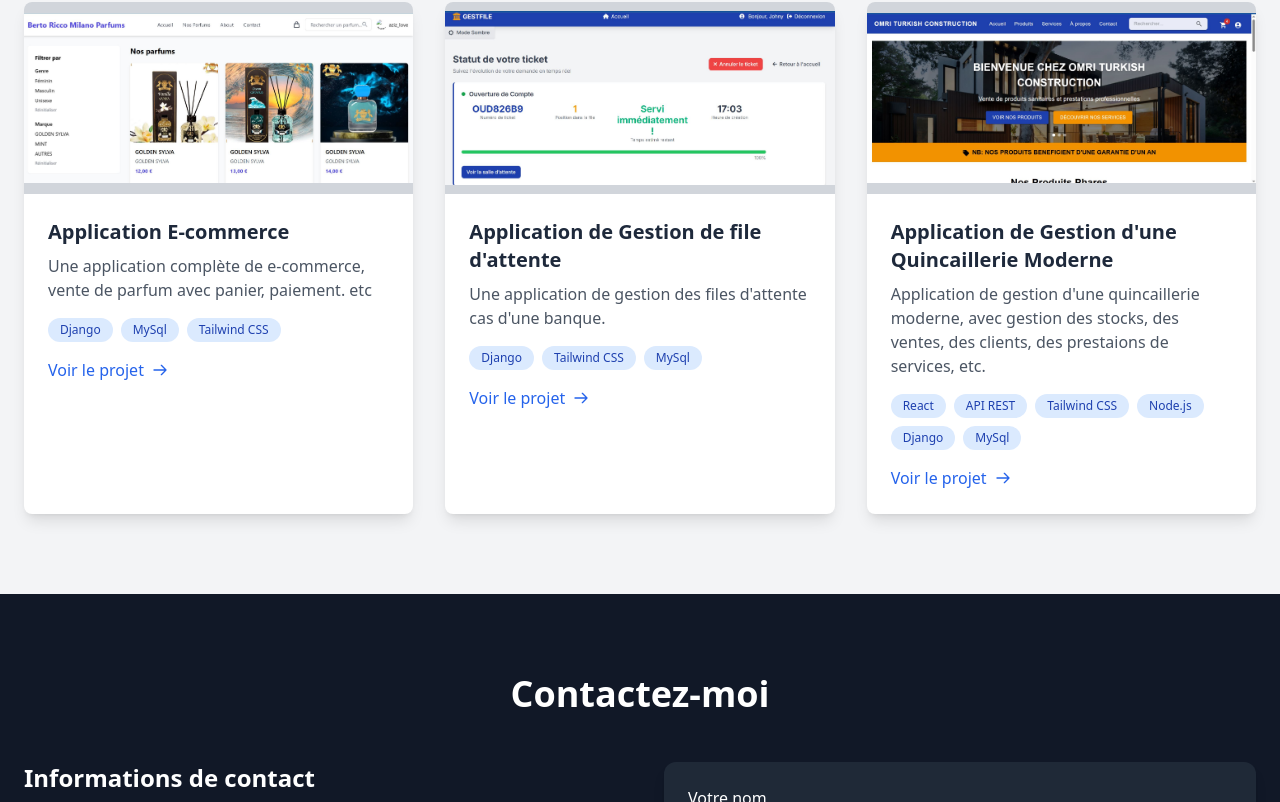
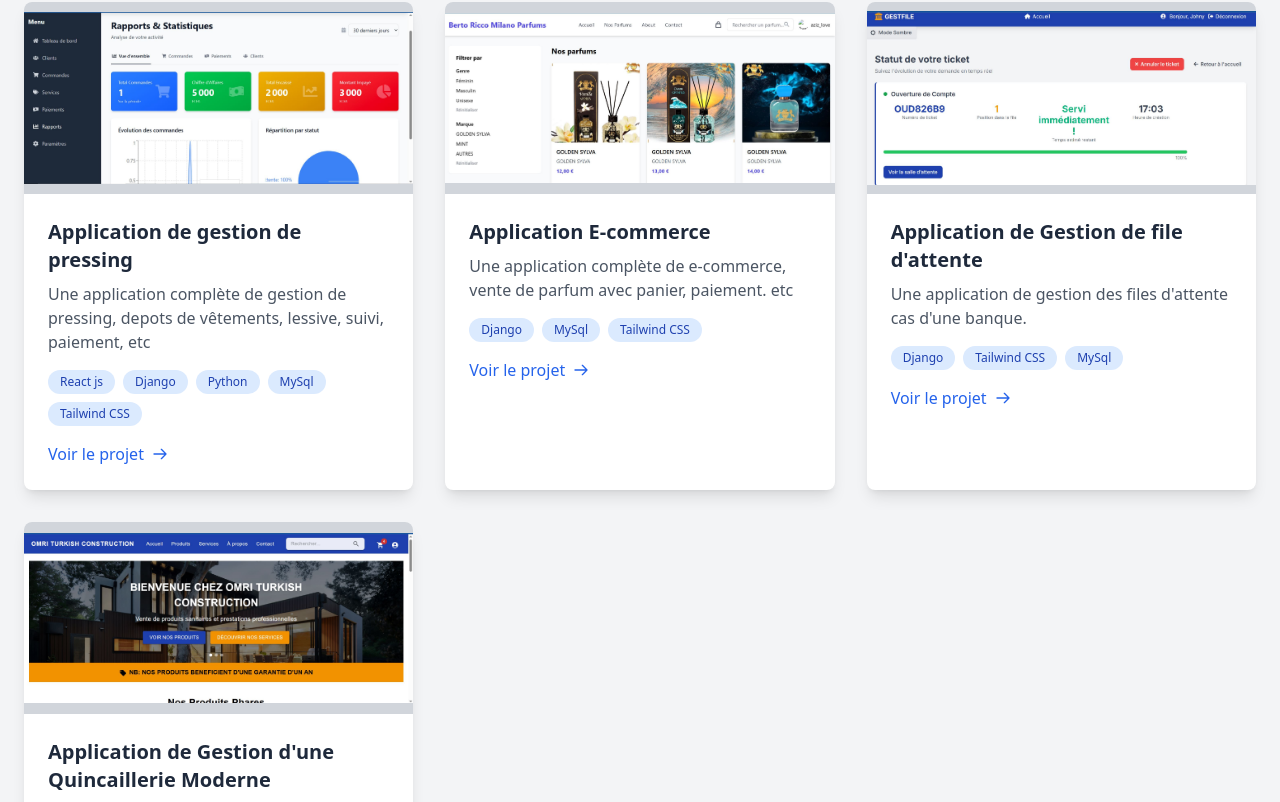
Before and after one commit to azizbaba237/babacv, a React (Create React App) app: page / in a window 1280 px wide. Shown: the part 2875-3677 px from the top of the page. Built offline with nearby package versions, Linux system fonts and the light colour scheme.

Commit message:
couleur des textes modifiée

```diff
--- a/src/components/About.jsx
+++ b/src/components/About.jsx
@@ -4,7 +4,7 @@ const About = () => {
   return (
     <section id="about" className="py-20 bg-gray-100">
       <div className="container mx-auto px-6">
-        <h2 className="text-3xl md:text-4xl font-bold text-center mb-12">
+        <h2 className="text-3xl md:text-4xl font-bold text-center text-dark mb-12">
           À propos de moi
         </h2>
 
@@ -19,15 +19,15 @@ const About = () => {
           </div>
 
           <div className="md:w-2/3 md:pl-12">
-            <p className="text-lg mb-4">
+            <p className="text-lg mb-4 text-dark">
               Passionné par l'informatique plus precisément le développement, j'aime
               créer des applications performantes et esthétiques.
             </p>
-            <p className="text-lg mb-4">
+            <p className="text-lg mb-4 text-dark">
               Diplômé en Génie Logiciel, j'ai travaillé sur divers projets
               allant des sites vitrines aux applications complexes.
             </p>
-            <p className="text-lg mb-6">
+            <p className="text-lg mb-6 text-dark">
               En dehors du code, j'aime le voyage, ce qui m'aide à garder un
               esprit créatif et ouvert.
             </p>
@@ -35,15 +35,15 @@ const About = () => {
             <div className="flex flex-wrap gap-4">
               <div className="bg-white p-4 rounded-lg shadow-md">
                 <h3 className="font-bold text-blue-600">+5 ans</h3>
-                <p>d'expérience</p>
+                <p className="text-dark">d'expérience</p>
               </div>
               <div className="bg-white p-4 rounded-lg shadow-md">
                 <h3 className="font-bold text-blue-600">Quelques projets</h3>
-                <p>réalisés</p>
+                <p className="text-dark">réalisés</p>
               </div>
               <div className="bg-white p-4 rounded-lg shadow-md">
                 <h3 className="font-bold text-blue-600">Full Stack</h3>
-                <p>spécialisation</p>
+                <p className="text-dark">spécialisation</p>
               </div>
             </div>
           </div>
--- a/src/components/Projects.jsx
+++ b/src/components/Projects.jsx
@@ -1,9 +1,18 @@
 import React from "react";
 import capture from "../assets/capture.JPG";
 import gestfile from "../assets/gestfile.JPG";
+import pressing from "../assets/pressing.JPG";
 import omri from "../assets/omri.JPG";
 
 const projects = [
+  {
+    title: "Application de gestion de pressing",
+    description:
+      "Une application complète de gestion de pressing, depots de vêtements, lessive, suivi, paiement, etc",
+    technologies: ["React js", "Django", "Python", "MySql", "Tailwind CSS"],
+    image: pressing,
+    link: "https://pressing-frontend.vercel.app/",
+  },
   {
     title: "Application E-commerce",
     description:
@@ -24,7 +33,14 @@ const projects = [
     title: "Application de Gestion d'une Quincaillerie Moderne",
     description:
       "Application de gestion d'une quincaillerie moderne, avec gestion des stocks, des ventes, des clients, des prestaions de services, etc.",
-    technologies: ["React", "API REST", "Tailwind CSS", "Node.js", "Django", "MySql"],
+    technologies: [
+      "React",
+      "API REST",
+      "Tailwind CSS",
+      "Node.js",
+      "Django",
+      "MySql",
+    ],
     image: omri,
     link: "https://omri-turkish-construction.vercel.app/",
   },
@@ -34,7 +50,7 @@ const Projects = () => {
   return (
     <section id="projects" className="py-20 bg-gray-100">
       <div className="container mx-auto px-6">
-        <h2 className="text-3xl md:text-4xl font-bold text-center mb-12">
+        <h2 className="text-3xl md:text-4xl font-bold text-dark text-center mb-12">
           Projets récents
         </h2>
 
@@ -46,10 +62,12 @@ const Projects = () => {
             >
               <div className="h-48 bg-gray-300 flex items-center justify-center">
                 {/* Remplacez par une image réelle */}
-                <img src={project.image} alt={project.title}/>
+                <img src={project.image} alt={project.title} />
               </div>
               <div className="p-6">
-                <h3 className="text-xl font-bold mb-2">{project.title}</h3>
+                <h3 className="text-xl font-bold text-dark mb-2">
+                  {project.title}
+                </h3>
                 <p className="text-gray-600 mb-4">{project.description}</p>
                 <div className="flex flex-wrap gap-2 mb-4">
                   {project.technologies.map((tech, i) => (
```
Also changed, not shown: src/assets/pressing.JPG (added).
